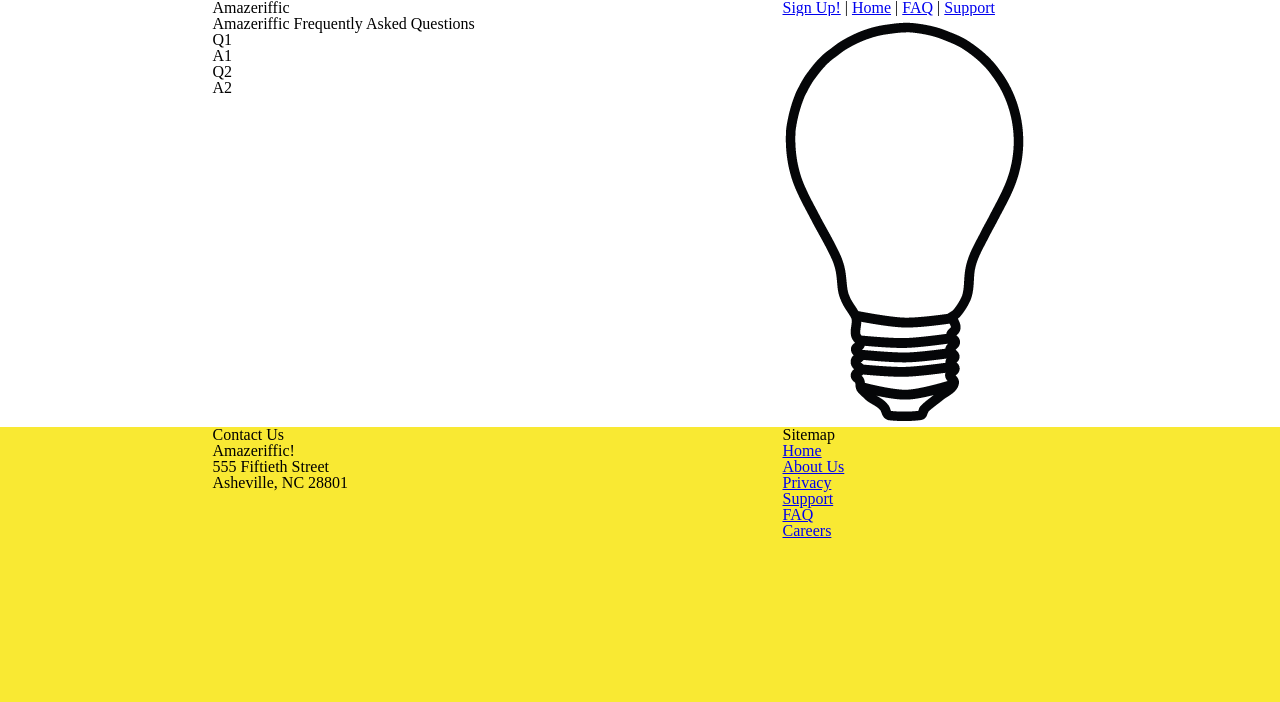
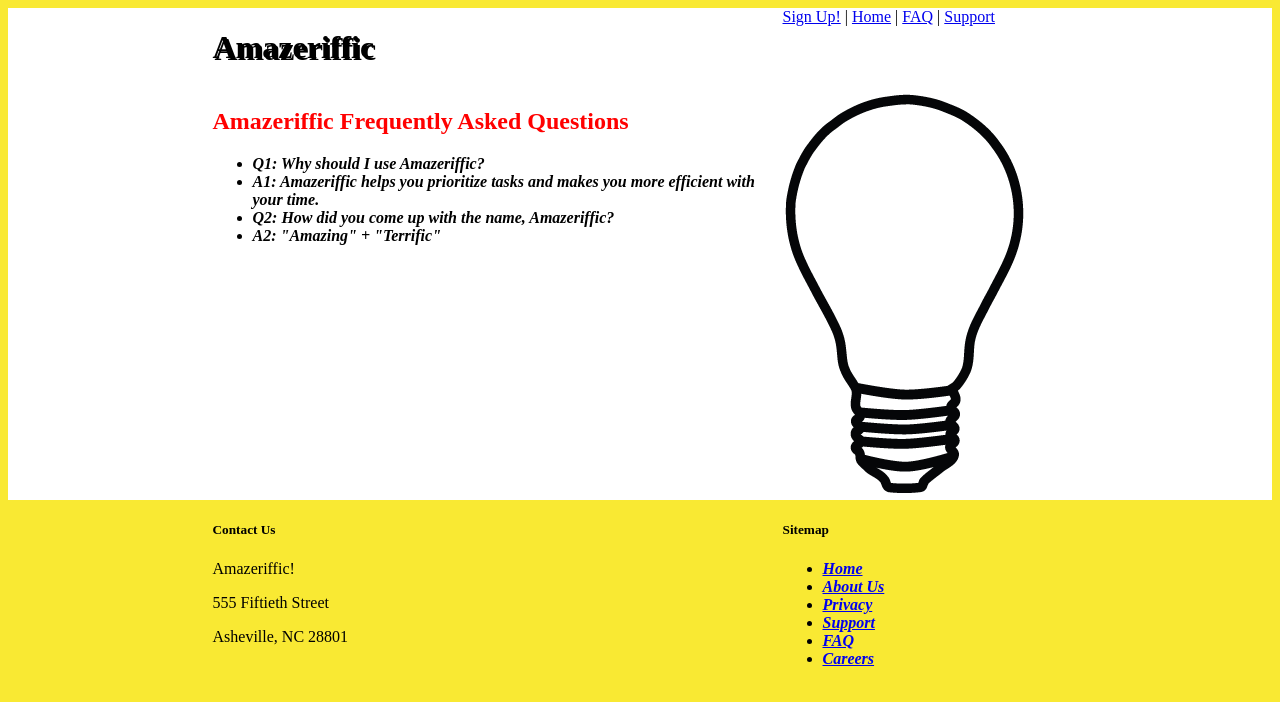
Before and after one commit to lmurdoch/P2, a plain HTML site: page faq.html in a window 1280 px wide. Drawn offline with Linux system fonts and the light colour scheme.

Commit message:
First commit

```diff
--- a/faq.html
+++ b/faq.html
@@ -2,7 +2,7 @@
 <html>
   <head>
     <title>Amazeriffic</title>
-    <link href="stylesheets/reset.css" rel="stylesheet" type="text/css">
+
     <link href="stylesheets/style.css" rel="stylesheet" type="text/css">
   </head>
 
@@ -22,15 +22,16 @@
     <main>
       <div class="container">
         <div class="left">
-          <h2>Amazeriffic Frequently Asked Questions</h2>
-          <ul>
-            <li>Q1</li>
-            <li>A1</li>
-            <li>Q2</li>
-            <li>A2</li>
-          </ul>
 
-        </div>
+            <h2>Amazeriffic Frequently Asked Questions</h2>
+            <ul>
+              <li>Q1: Why should I use Amazeriffic?</li>
+              <li>A1: Amazeriffic helps you prioritize tasks and makes you more efficient with your time.</li>
+              <li>Q2: How did you come up with the name, Amazeriffic?</li>
+              <li>A2: "Amazing" + "Terrific"</li>
+            </ul>
+
+          </div>
 
         <div class="right">
           <img src="images/lightbulb.png">
--- a/stylesheets/style.css
+++ b/stylesheets/style.css
@@ -26,6 +26,22 @@ header nav {
   width: 285px;
 }
 
+h1 {
+  text-shadow: 2px 2px black;
+}
+
+h2 {
+  color: red;
+}
+
+ul {
+  font-weight:bold;
+}
+
+li {
+  font-style:oblique;
+}
+
 main {
   background: white;
   overflow: auto;
@@ -41,6 +57,8 @@ main .right {
   width: 285px;
 }
 
+
+
 footer .left {
   float: left;
   width: 570px;
```
Also changed, not shown: index.html (+3 -3 lines).
